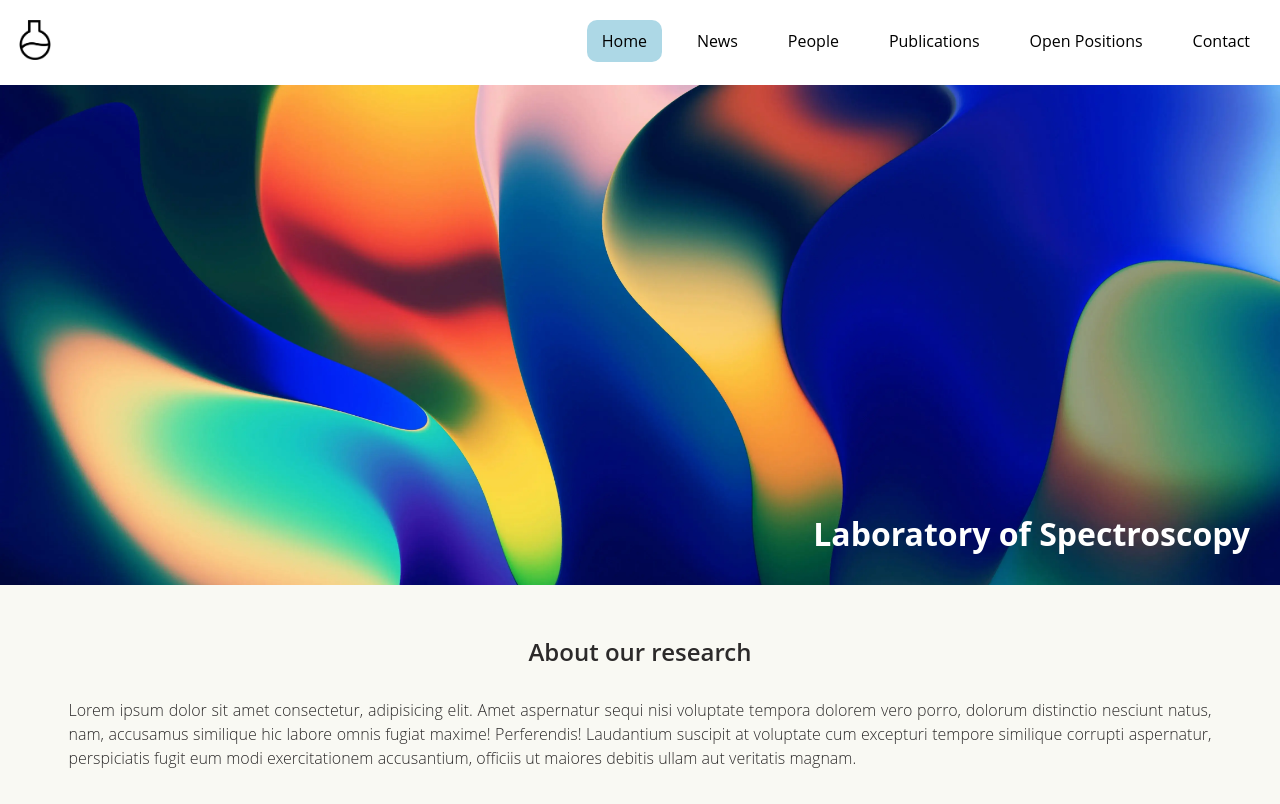
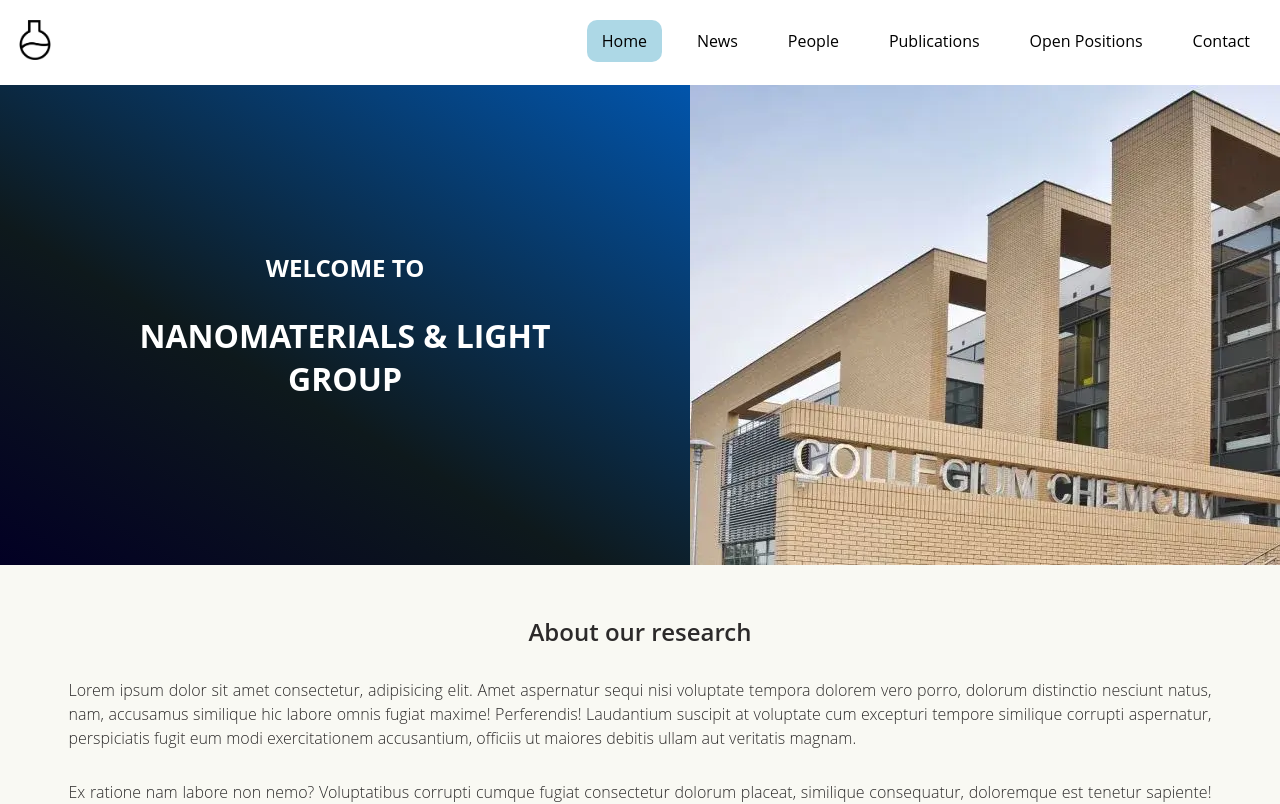
Before and after one commit to karolina-rachuta/lab_page4, a React (Create React App) app: page / in a window 1280 px wide. Shown: the top 804 px of the page. Built offline with nearby package versions, Linux system fonts and the light colour scheme; the HTML template or start-up script is replaced by a standard one.

Commit message:
styling hero section

```diff
--- a/src/components/Hero.jsx
+++ b/src/components/Hero.jsx
@@ -1,7 +1,12 @@
+import Chemikum from '../assets/chemicum.webp';
 function Hero () {
     return (
         <div className="hero" height="500">
-          <h1>Laboratory of Spectroscopy</h1>
+          <div className="hero-text__container">
+          <h2>Welcome to</h2>
+          <h1>NanoMaterials & Light Group</h1>
+          </div>
+          <img height="300" src={Chemikum} alt="Chemistry departent Building" />
         </div>
     )
 }
--- a/src/styles/components/Home/hero.scss
+++ b/src/styles/components/Home/hero.scss
@@ -1,10 +1,45 @@
 .hero {
-    background-image: url(../../../assets/background.webp);
-    background-size: cover;
-    height: 500px;
+    width: 100%;
+    min-height: 480px;
+    height: 100%;
+    background: $background-hero;
     display: flex;
-    justify-content: end;
-    align-items: end;
+    justify-content: space-around;
+    align-items: center;
+
+    @media only screen and (max-width: toRem(980px)) {
+        flex-direction: column;
+        justify-content: center;
+    }
+
+    .hero-text__container {
+        display: flex;
+        flex-direction: column;
+        align-items: center;
+        justify-content: center;
+        text-align: center;
+        max-width: 80%;
+        width: 100%;
+
+        @media only screen and (min-width: toRem(576px)) and (max-width: toRem(980px)) {
+            // margin: 0 auto;
+            text-align: center;
+            display: flex;
+            flex-direction: column;
+            align-items: center;
+            justify-content: center;
+            width: 100%;
+        }
+
+        @media only screen and (max-width: toRem(576px)) {
+            // margin: 0 auto;
+            text-align: center;
+            display: flex;
+            flex-direction: column;
+            align-items: center;
+            justify-content: center;
+            width: 100%;
+        }
 
         h1 {
             color: #fff;
@@ -12,13 +47,34 @@
             padding-right: toRem(30px);
             padding-bottom: toRem(30px);
             max-width: 80%;
-        text-align: right;
-        z-index: 1;
+            // text-align: left;
+            text-transform: uppercase;
 
-        @media only screen and (max-width: toRem(650px)) {
+            @media only screen  and (min-width: toRem(576px)) and (max-width: toRem(650px)) {
                 text-align: center;
                 padding-left: toRem(20px);
                 padding-right: toRem(20px);
+                font-size: toRem(25px);
+            }
+
+            @media only screen and (max-width: toRem(576px)) {
+               font-size: toRem(20px);
             }
         }
+
+        h2 {
+            color: #fff;
+            text-transform: uppercase;
+            padding:toRem(30px);
+            max-width: 80%;
+            // text-align: left;
         }
+    }
+
+    img {
+        width: 100%;
+        height: auto;
+        max-height: 480px;
+        max-width: 590px;
+    }
+}
--- a/src/styles/main.scss
+++ b/src/styles/main.scss
@@ -38,8 +38,8 @@ body::before {
     background-color: $bg-color;
     display: flex;
     flex-direction: column;
-    // justify-content: center;
-    // align-items: center;
+    justify-content: center;
+    align-items: center;
 
     @media only screen and (min-width: toRem(2000px)) {
         border-right: 1px solid lightgray;
--- a/src/styles/settings/variables.scss
+++ b/src/styles/settings/variables.scss
@@ -1,3 +1,7 @@
 $base-font-size: 16px;
 $bg-color: rgb(249, 249, 243);
 $text-color: rgb(44, 42, 42);
+$background: linear-gradient(180deg, rgba(2, 0, 36, 1) 0%, rgba(14, 25, 28, 1) 28%, rgba(0, 93, 191, 1) 78%);
+$hdl-background: #020024;
+$background-news: linear-gradient(180deg, rgba(2,0,36,1) 5%, rgba(14,25,28,1) 9%, rgba(0,93,191,1) 32%);
+$background-hero: linear-gradient(30deg, rgba(2,0,36,1) 0%, rgba(14,25,28,1) 28%, rgba(0,93,191,1) 78%);
```
Also changed, not shown: src/assets/chemicum.webp (added). Lines whose indentation alone changed are shown as unchanged.
